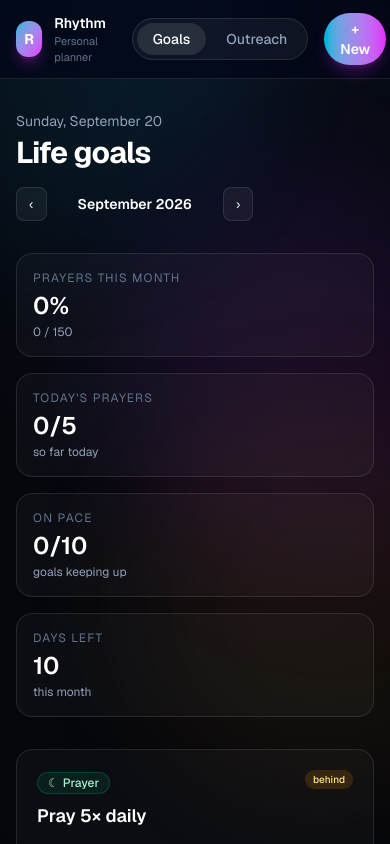
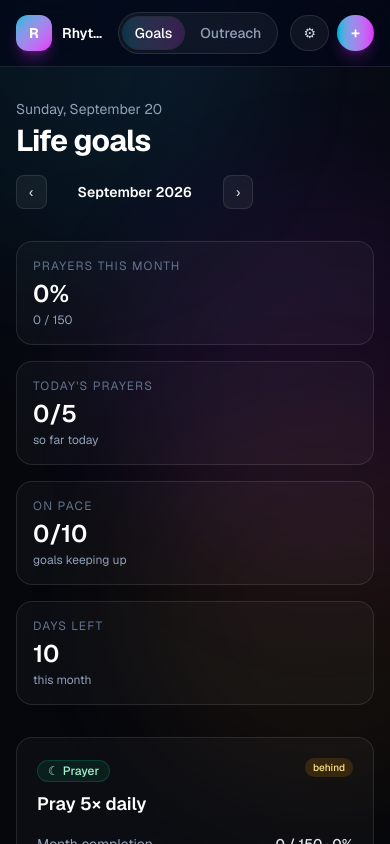
Before and after one commit to umer936/personal-project-tracker, a Next.js app: page / in a window 390 px wide. Shown: the top 844 px of the page. Built offline with nearby package versions, Linux system fonts and the light colour scheme.

Commit message:
Polish header: grouped actions, centered tabs, responsive labels, context-aware New button

```diff
--- a/app/page.tsx
+++ b/app/page.tsx
@@ -269,17 +269,19 @@ export default function Home() {
 
       {/* Top navigation */}
       <header className="sticky top-0 z-30 border-b border-white/10 bg-slate-950/70 backdrop-blur-xl">
-        <div className="mx-auto flex max-w-6xl items-center justify-between gap-4 px-4 py-3 sm:px-6">
-          <div className="flex items-center gap-3">
-            <div className="flex h-9 w-9 items-center justify-center rounded-xl bg-linear-to-br from-cyan-500 to-fuchsia-500 text-sm font-bold text-white shadow-lg shadow-fuchsia-500/30">
+        <div className="mx-auto flex max-w-6xl items-center justify-between gap-3 px-4 py-3 sm:px-6">
+          {/* Brand */}
+          <div className="flex min-w-0 items-center gap-2.5">
+            <div className="flex h-9 w-9 shrink-0 items-center justify-center rounded-xl bg-linear-to-br from-cyan-500 to-fuchsia-500 text-sm font-bold text-white shadow-lg shadow-fuchsia-500/30">
               R
             </div>
-            <div>
-              <p className="text-sm font-semibold text-white">Rhythm</p>
-              <p className="text-[11px] text-slate-500">Personal planner</p>
+            <div className="min-w-0 leading-tight">
+              <p className="truncate text-sm font-semibold text-white">Rhythm</p>
+              <p className="hidden text-[11px] text-slate-500 sm:block">Personal planner</p>
             </div>
           </div>
 
+          {/* Tabs — centered */}
           <nav className="flex items-center gap-1 rounded-full border border-white/10 bg-white/5 p-1">
             {(["goals", "outreach"] as Tab[]).map((t) => (
               <button
@@ -287,34 +289,44 @@ export default function Home() {
                 type="button"
                 onClick={() => setTab(t)}
                 className={cn(
-                  "rounded-full px-4 py-1.5 text-sm font-medium capitalize transition",
-                  tab === t ? "bg-white/10 text-white shadow-sm" : "text-slate-400 hover:text-slate-200",
+                  "relative rounded-full px-3 py-1.5 text-sm font-medium capitalize transition sm:px-4",
+                  tab === t
+                    ? "bg-linear-to-r from-cyan-500/20 to-fuchsia-500/20 text-white shadow-sm ring-1 ring-white/10"
+                    : "text-slate-400 hover:text-slate-200",
                 )}
               >
                 {t}
                 {t === "outreach" && needsAttention > 0 && (
-                  <span className="ml-1.5 rounded-full bg-rose-500/80 px-1.5 text-[10px] text-white">{needsAttention}</span>
+                  <span className="ml-1.5 inline-flex min-w-4 items-center justify-center rounded-full bg-rose-500/90 px-1 text-[10px] font-semibold text-white">
+                    {needsAttention}
+                  </span>
                 )}
               </button>
             ))}
           </nav>
 
+          {/* Actions — grouped right */}
+          <div className="flex shrink-0 items-center gap-2">
             <button
               type="button"
-            onClick={() => (tab === "outreach" ? setShowAddOutreach(true) : setShowAddGoal(true))}
-            className="rounded-full bg-linear-to-r from-cyan-500 to-fuchsia-500 px-4 py-1.5 text-sm font-semibold text-white shadow-lg shadow-fuchsia-500/25 transition hover:brightness-110"
+              onClick={() => setShowData(true)}
+              title="Backup / restore your data"
+              aria-label="Backup and restore data"
+              className="flex h-9 items-center gap-1.5 rounded-full border border-white/10 bg-white/5 px-3 text-sm text-slate-300 transition hover:bg-white/10 hover:text-white"
             >
-            + New
+              <span aria-hidden>⚙</span>
+              <span className="hidden sm:inline">Data</span>
             </button>
 
             <button
               type="button"
-            onClick={() => setShowData(true)}
-            title="Backup / restore your data"
-            className="rounded-full border border-white/10 bg-white/5 px-3 py-1.5 text-sm text-slate-300 transition hover:bg-white/10 hover:text-white"
+              onClick={() => (tab === "outreach" ? setShowAddOutreach(true) : setShowAddGoal(true))}
+              className="flex h-9 items-center gap-1.5 rounded-full bg-linear-to-r from-cyan-500 to-fuchsia-500 px-3.5 text-sm font-semibold text-white shadow-lg shadow-fuchsia-500/25 transition hover:brightness-110 sm:px-4"
             >
-            ⚙ Data
+              <span aria-hidden className="text-base leading-none">+</span>
+              <span className="hidden sm:inline">{tab === "outreach" ? "New contact" : "New goal"}</span>
             </button>
+          </div>
         </div>
       </header>
 
```
Lines whose indentation alone changed are shown as unchanged.
